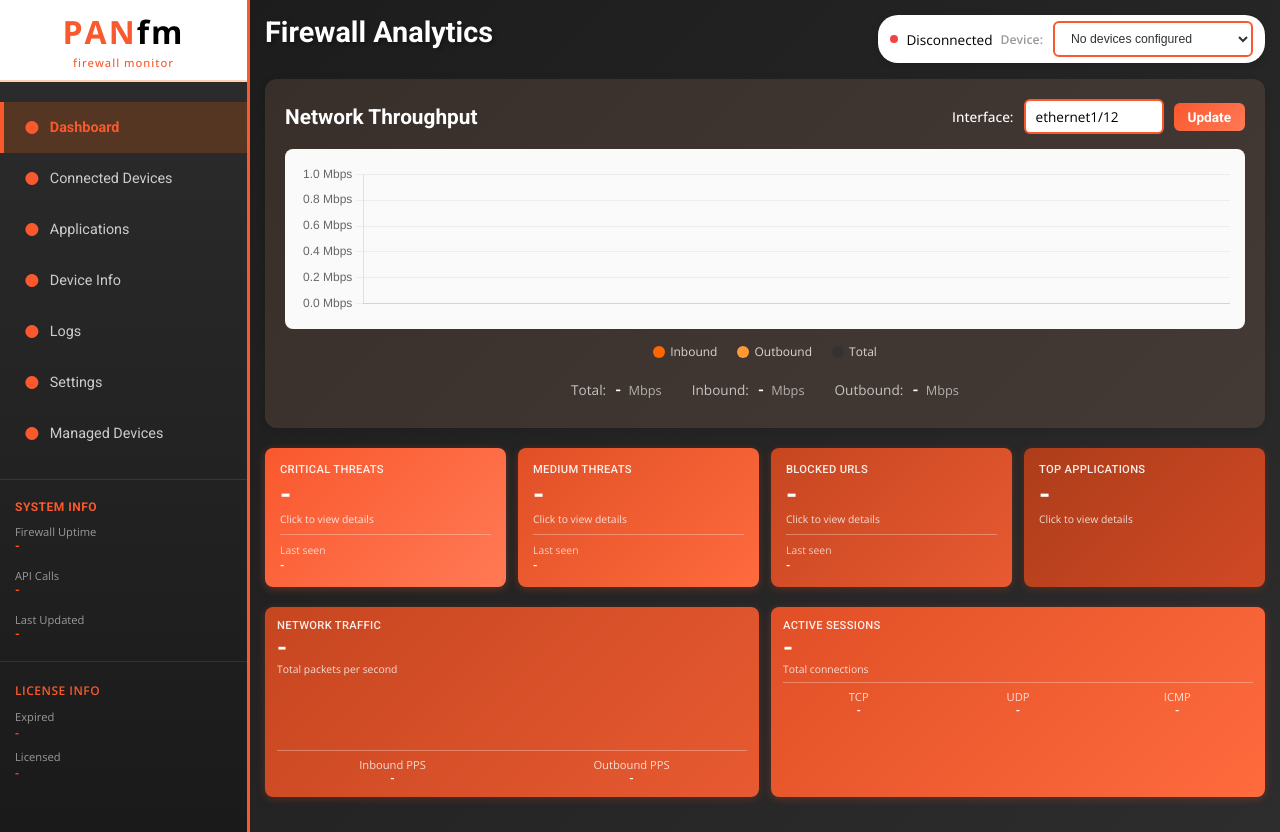
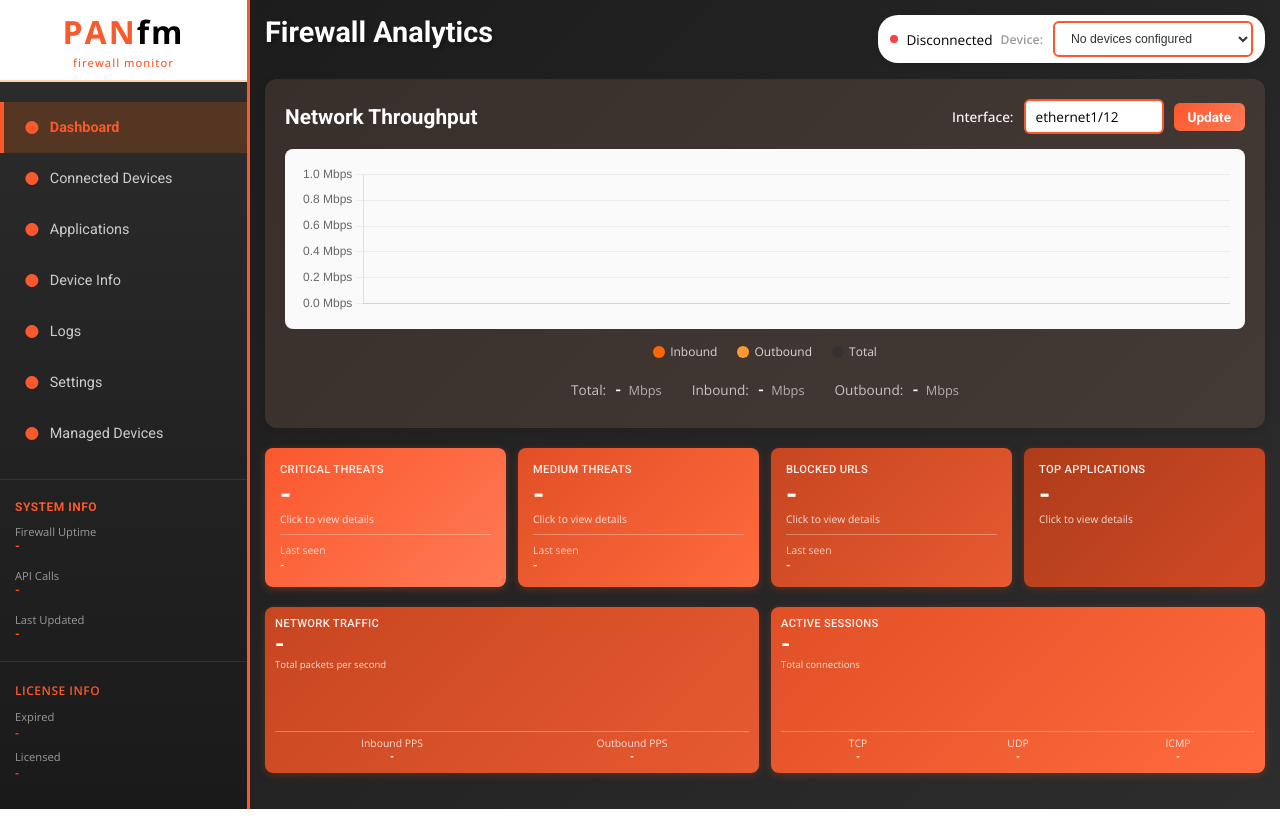
Before and after one commit to csmblade/PANfm, a Flask app: page / in a window 1280 px wide. After the commit the page ends 809 px from the top, so only its background shows below. Run offline with Flask 3, Linux system fonts and the light colour scheme; data that the repository does not hold is empty.

Commit message:
Add mini graph to Active Sessions tile and shrink both tiles
- Added sessionChart canvas to Active Sessions tile
- Mini graph displays active sessions trend over time
- Reduced both tiles:
  - Padding: 12px → 10px
  - Main value font: 1.6em → 1.5em
  - Subtitle font: 0.65em → 0.6em
  - Mini chart height: 60px → 50px
  - Margins and gaps reduced (8px → 6px, 6px → 4px)
  - Stats font: 0.7em → 0.65em
- More compact layout while maintaining readability

🤖 Generated with [Claude Code](https://claude.com/claude-code)

Co-Authored-By: Claude <noreply@anthropic.com>

```diff
--- a/templates/index.html
+++ b/templates/index.html
@@ -679,18 +679,18 @@
         <!-- Network Traffic and Active Sessions Container -->
         <div style="display: grid; grid-template-columns: 1fr 1fr; gap: 12px; margin-bottom: 20px;">
             <!-- Traffic Tile -->
-            <div style="background: linear-gradient(135deg, #C64620 0%, #E85A31 100%); border-radius: 8px; padding: 12px; box-shadow: 0 2px 8px rgba(198, 70, 32, 0.3); color: white;">
-                <div style="font-size: 0.7em; opacity: 0.9; margin-bottom: 3px; font-weight: 500; letter-spacing: 0.3px; font-family: var(--font-primary);">NETWORK TRAFFIC</div>
-                <div id="totalPps" style="font-size: 1.6em; font-weight: 700; line-height: 1; font-family: var(--font-primary);">-</div>
-                <div style="font-size: 0.65em; opacity: 0.8; margin-top: 2px; font-family: var(--font-secondary);">Total packets per second</div>
+            <div style="background: linear-gradient(135deg, #C64620 0%, #E85A31 100%); border-radius: 8px; padding: 10px; box-shadow: 0 2px 8px rgba(198, 70, 32, 0.3); color: white;">
+                <div style="font-size: 0.7em; opacity: 0.9; margin-bottom: 2px; font-weight: 500; letter-spacing: 0.3px; font-family: var(--font-primary);">NETWORK TRAFFIC</div>
+                <div id="totalPps" style="font-size: 1.5em; font-weight: 700; line-height: 1; font-family: var(--font-primary);">-</div>
+                <div style="font-size: 0.6em; opacity: 0.8; margin-top: 2px; font-family: var(--font-secondary);">Total packets per second</div>
 
                 <!-- Mini Chart -->
-                <div style="margin-top: 8px; height: 60px;">
+                <div style="margin-top: 6px; height: 50px;">
                     <canvas id="ppsChart"></canvas>
                 </div>
 
                 <!-- Traffic Stats -->
-                <div style="display: grid; grid-template-columns: 1fr 1fr; gap: 8px; margin-top: 6px; padding-top: 6px; border-top: 1px solid rgba(255,255,255,0.3); font-size: 0.7em;">
+                <div style="display: grid; grid-template-columns: 1fr 1fr; gap: 6px; margin-top: 4px; padding-top: 4px; border-top: 1px solid rgba(255,255,255,0.3); font-size: 0.65em;">
                     <div style="text-align: center;">
                         <div style="opacity: 0.8; font-family: var(--font-secondary);">Inbound PPS</div>
                         <div id="inboundPps" style="font-weight: 600; font-family: var(--font-primary);">-</div>
@@ -703,11 +703,18 @@
             </div>
 
             <!-- Active Sessions Tile -->
-            <div style="background: linear-gradient(135deg, #E04F26 0%, #FF6B3D 100%); border-radius: 8px; padding: 12px; box-shadow: 0 2px 8px rgba(224, 79, 38, 0.3); color: white;">
-                <div style="font-size: 0.7em; opacity: 0.9; margin-bottom: 3px; font-weight: 500; letter-spacing: 0.3px; font-family: var(--font-primary);">ACTIVE SESSIONS</div>
-                <div id="sessionValue" style="font-size: 1.6em; font-weight: 700; line-height: 1; font-family: var(--font-primary);">-</div>
-                <div style="font-size: 0.65em; opacity: 0.8; margin-top: 2px; font-family: var(--font-secondary);">Total connections</div>
-                <div style="display: grid; grid-template-columns: 1fr 1fr 1fr; gap: 8px; margin-top: 6px; padding-top: 6px; border-top: 1px solid rgba(255,255,255,0.3); font-size: 0.7em;">
+            <div style="background: linear-gradient(135deg, #E04F26 0%, #FF6B3D 100%); border-radius: 8px; padding: 10px; box-shadow: 0 2px 8px rgba(224, 79, 38, 0.3); color: white;">
+                <div style="font-size: 0.7em; opacity: 0.9; margin-bottom: 2px; font-weight: 500; letter-spacing: 0.3px; font-family: var(--font-primary);">ACTIVE SESSIONS</div>
+                <div id="sessionValue" style="font-size: 1.5em; font-weight: 700; line-height: 1; font-family: var(--font-primary);">-</div>
+                <div style="font-size: 0.6em; opacity: 0.8; margin-top: 2px; font-family: var(--font-secondary);">Total connections</div>
+
+                <!-- Mini Chart -->
+                <div style="margin-top: 6px; height: 50px;">
+                    <canvas id="sessionChart"></canvas>
+                </div>
+
+                <!-- Session Stats -->
+                <div style="display: grid; grid-template-columns: 1fr 1fr 1fr; gap: 6px; margin-top: 4px; padding-top: 4px; border-top: 1px solid rgba(255,255,255,0.3); font-size: 0.65em;">
                     <div style="text-align: center;">
                         <div style="opacity: 0.8; font-family: var(--font-secondary);">TCP</div>
                         <div id="tcpValue" style="font-weight: 600; font-family: var(--font-primary);">-</div>
```
